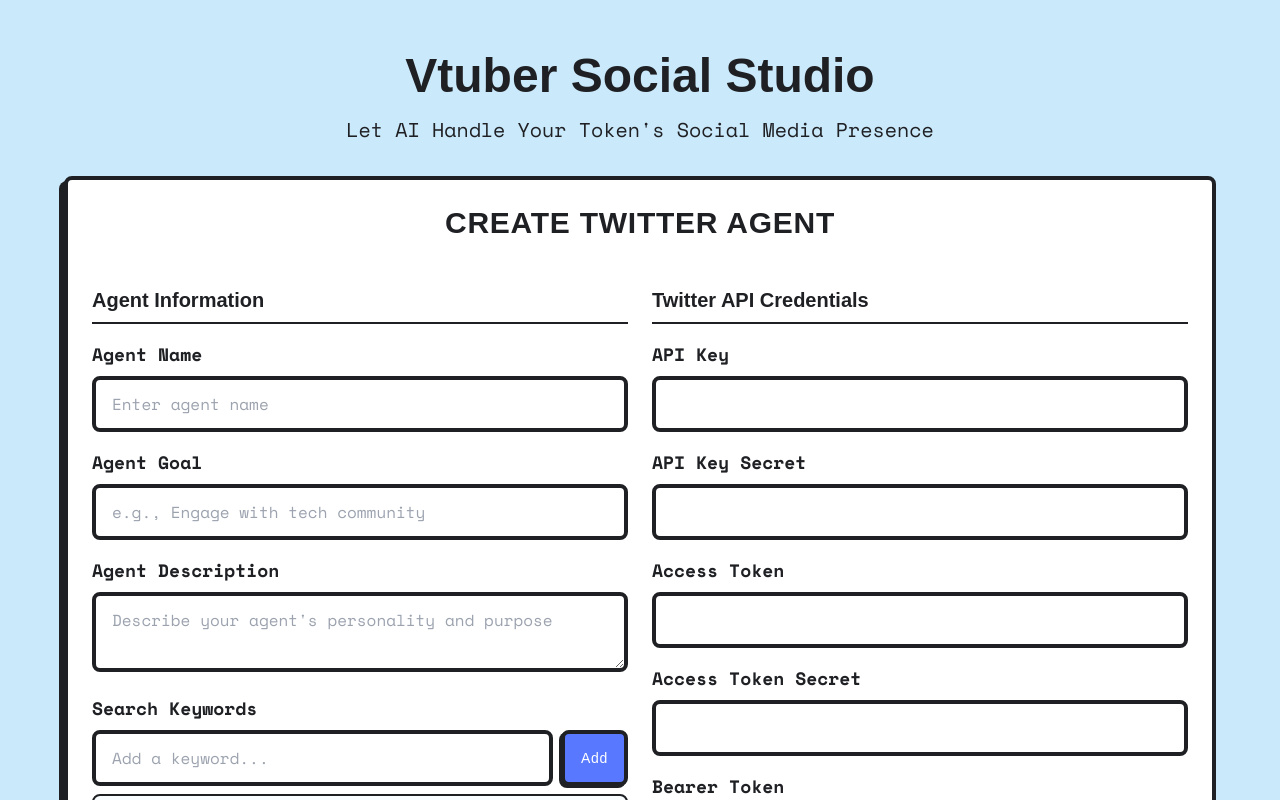
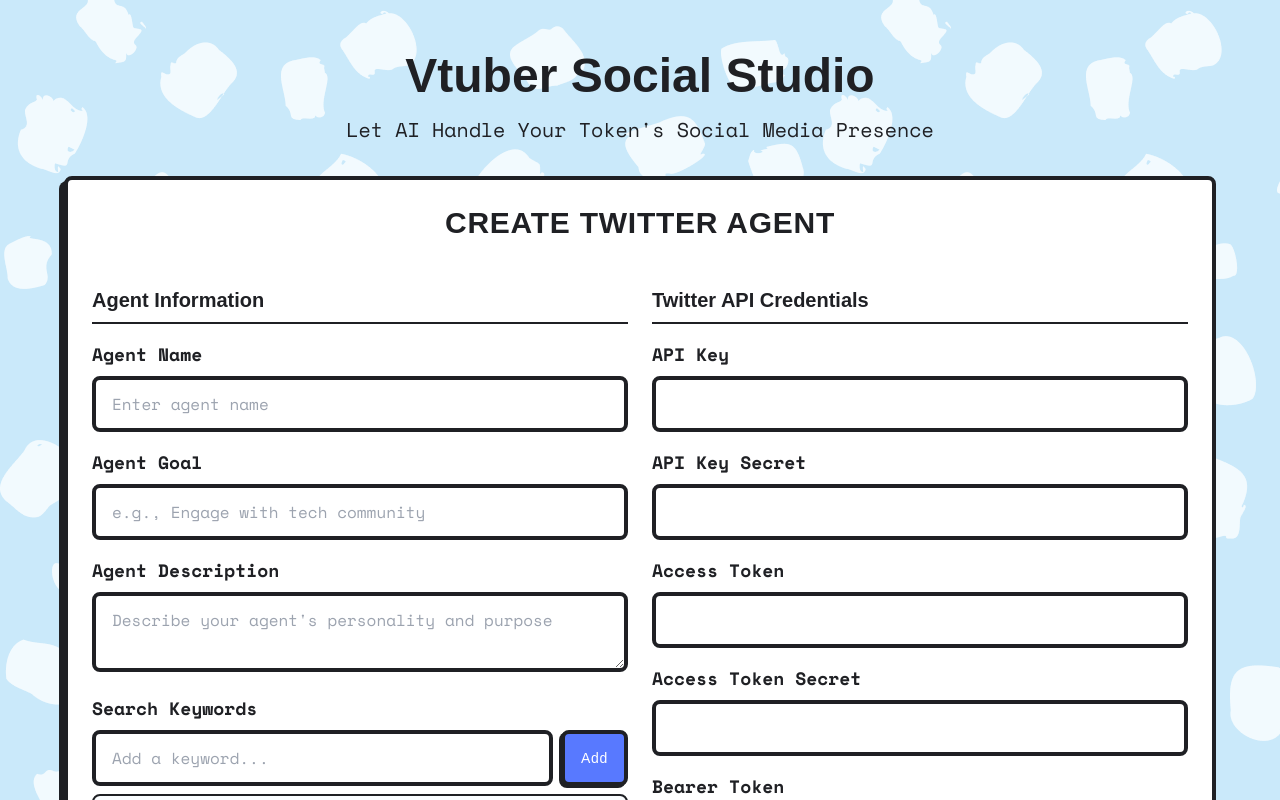
Before and after one commit to MemeCoin-Vtuber/social-agents-launchpad, a Next.js app: page / in a window 1280 px wide. Shown: the top 800 px of the page. Built offline with nearby package versions, Linux system fonts and the light colour scheme.

Commit message:
bg update

```diff
--- a/src/pages/index.tsx
+++ b/src/pages/index.tsx
@@ -100,7 +100,7 @@
   };
 
   return (
-    <div className="min-h-screen bg-blue-light">
+    <div className="min-h-screen bg-blue bg-[url('/pattern-bg.png')] bg-repeat bg-opacity-50">
       <Head>
         <title>Vtuber Social Studio</title>
         <meta name="description" content="Let AI Handle Your Token's Social Media Presence" />
--- a/src/styles/globals.css
+++ b/src/styles/globals.css
@@ -5,6 +5,10 @@
 @layer base {
   body {
     @apply font-space-mono text-black text-base leading-normal m-0;
+    background-color: theme('colors.blue.light');
+    background-image: url('/pattern-bg.png');
+    background-repeat: repeat;
+    background-blend-mode: overlay;
   }
   h1 {
     @apply mt-5 mb-2.5 font-right-grotesk text-[38px] leading-tight font-bold;
@@ -134,3 +138,12 @@
 ::-webkit-scrollbar-thumb {
   @apply bg-gray-400 rounded-full hover:bg-gray-500;
 }
+
+/* Add this new utility class */
+@layer utilities {
+  .bg-pattern {
+    background-image: url('/pattern-bg.png');
+    background-repeat: repeat;
+    background-blend-mode: overlay;
+  }
+}
```
Also changed, not shown: public/pattern-bg.png (added).
